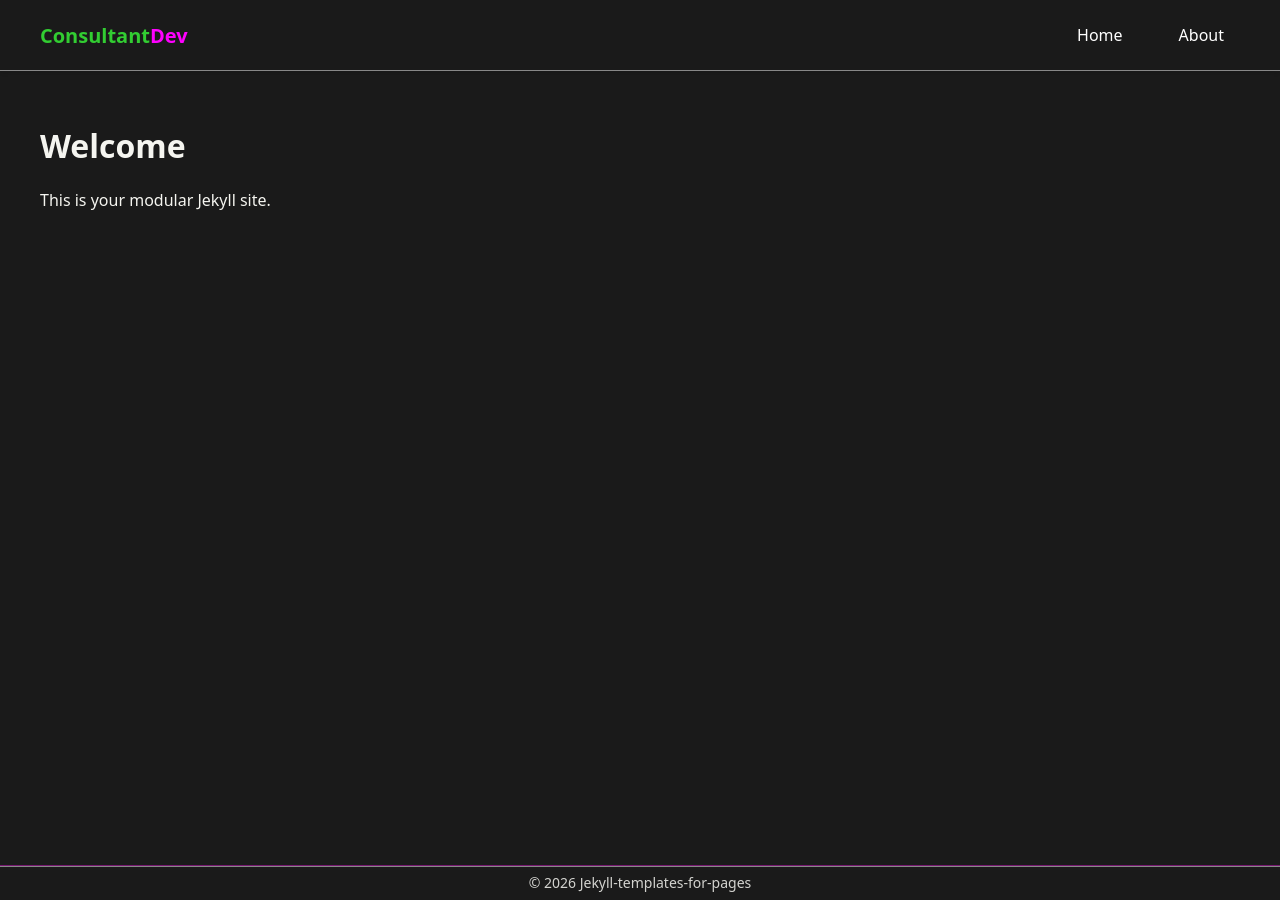
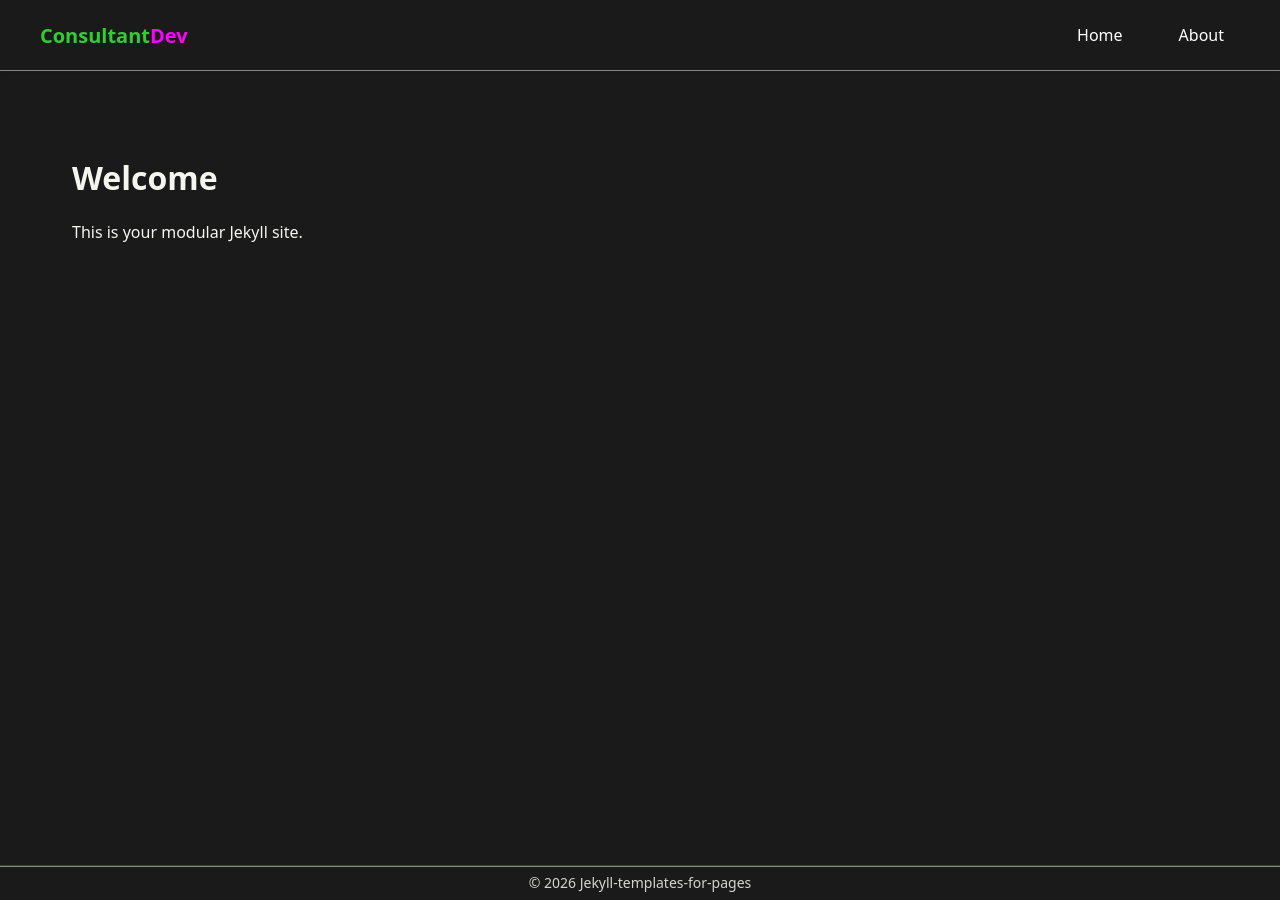
Before and after one commit to m33lucky-benny/Jekyll-templates-for-pages, a Jekyll site: the page built from index.html, in a window 1280 px wide. Built offline with Jekyll 4.4.1, drawn with Linux system fonts in a browser that asks for light colours.

Commit message:
Update main.scss

```diff
--- a/assets/css/main.scss
+++ b/assets/css/main.scss
@@ -67,3 +67,13 @@ footer p {
   line-height: 1.2;
   color: color-mix(in srgb, var(--text) 85%, transparent);
 }
+
+// ----------------------------------------
+// div in content area
+// ----------------------------------------
+
+.container {
+  max-width: 1200px;
+  margin: 0 auto;
+  padding: 2rem;
+}
```
